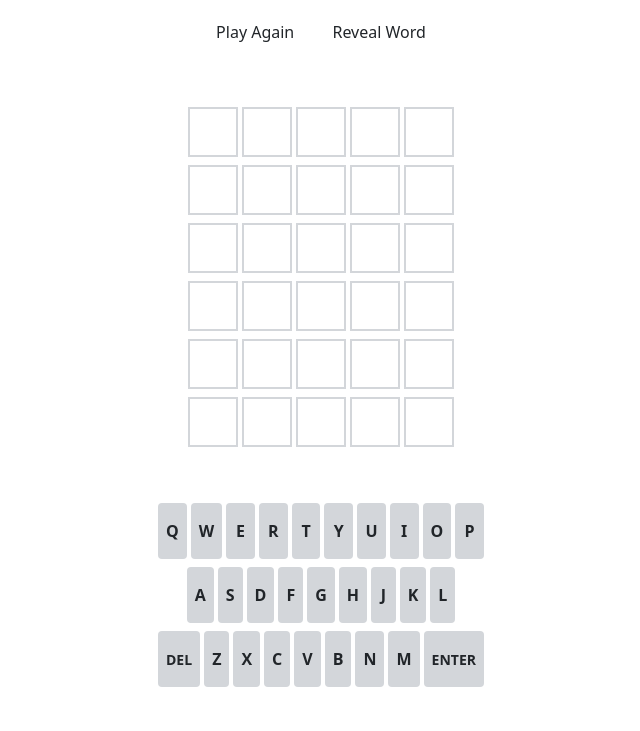
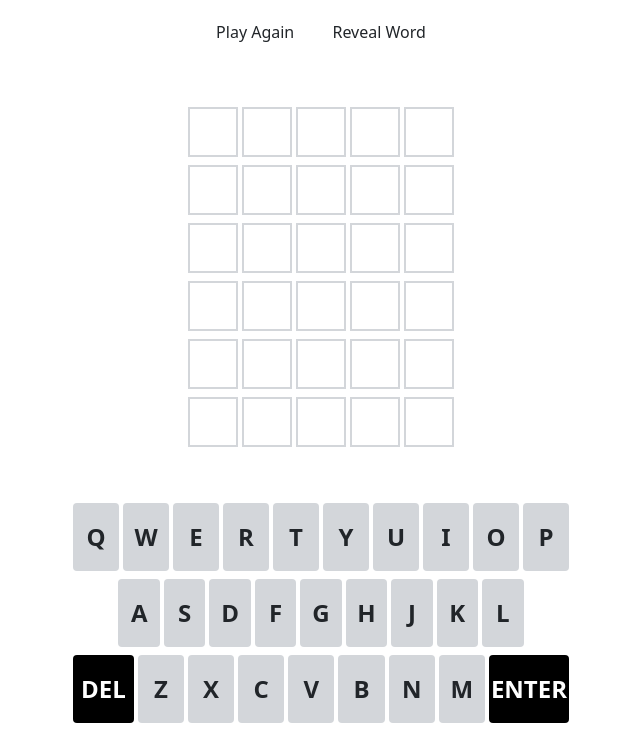
Before and after one commit to tsflores/wordle_clone, a website: page public/index.html in a window 1280 px wide. Shown: the part 87-818 px from the top of the page, without its empty margins (319-959 px from the left). Drawn offline with nearby package versions, Linux system fonts and the light colour scheme; no server answers.

Commit message:
keyboard format

```diff
--- a/public/styles/styles.css
+++ b/public/styles/styles.css
@@ -119,16 +119,21 @@ hr{
     justify-content: center;
     align-items: center;
     text-transform: uppercase;
-    font-size: 0.875rem;
-    max-width: 2.5rem;
-    min-height: 2.5rem;
+    font-size: 1rem;
+    width: 80px;
+    height: 100%;
+    /* max-width: 2.5rem;
+    min-height: 2.5rem; */
 }
 
 .key[id="Enter"],
 .key[id="Backspace"] {
-    flex: 1.5 1 0%;
-    max-width: 4rem;
-    font-size: 0.75rem;
+    /* flex: 1.5 1 0%; */
+    /* max-width: 6rem; */
+    /* font-size: 1rem;
+    height: 100%; */
+    background-color: black;
+    color: white;
 }
 
 #Key {
@@ -190,15 +195,15 @@ hr{
     }
 
     .key {
-        font-size: 1rem;
+        font-size: 1.5rem;
         padding: 1rem 0.5rem;
-        min-height: 3rem;
+        /* min-height: 3rem; */
     }
 
-    .key[id="Enter"],
+    /* .key[id="Enter"],
     .key[id="Backspace"] {
         font-size: 0.875rem;
-    }
+    } */
 }
 
 @media (min-width: 992px) {
```
